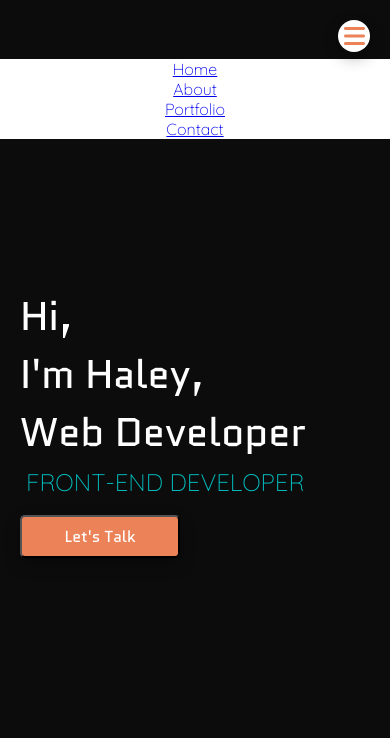
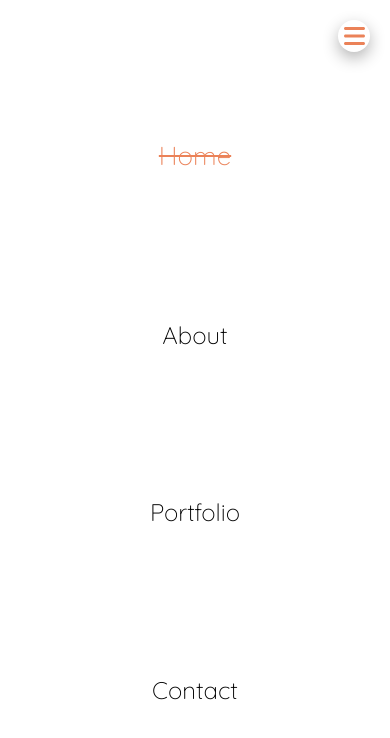
Before and after one commit to hbubley/portfolio2022, a React (Vite) app: page / in a window 390 px wide. Both pictures are taken after a click on the icon 354 px from the left and 36 px from the top of the page. Shown: the top 738 px of the page. Built offline with nearby package versions, Linux system fonts and the light colour scheme; no server answers; the database is empty.

Commit message:
progress on mobile nav

```diff
--- a/src/components/MobileNav/MobileNav.jsx
+++ b/src/components/MobileNav/MobileNav.jsx
@@ -2,10 +2,11 @@ import { FontAwesomeIcon } from '@fortawesome/react-fontawesome'
 import React, { useState } from 'react'
 import styles from './MobileNav.module.scss'
 import { faBars } from '@fortawesome/free-solid-svg-icons'
-import { Link, useNavigate } from 'react-router-dom'
+import { Link, useNavigate, useLocation } from 'react-router-dom'
 
 const MobileNav = () => {
-    let navigate = useNavigate()
+    let navigate = useNavigate();
+    const { pathname } = useLocation();
     const [open, setOpen] = useState(false);
     const onNavigate = (to) => {
         setOpen(false)
@@ -17,11 +18,11 @@ const MobileNav = () => {
                 <FontAwesomeIcon icon={faBars} className={styles.icon} onClick={() => setOpen(!open)} />
             </div>
             {
-                open && <div className={styles.menu} style={{position: 'fixed', right: '0', top: "7%", backgroundColor: "white", width: '100%', fontSize: '4rem', zIndex: '11'}}>
-                    <Link to="/" onClick={() => onNavigate("/")}>Home</Link>
-                    <Link to="/about" onClick={() => onNavigate("/about")}>About</Link>
-                    <Link to="/portfolio" onClick={() => onNavigate("/portfolio")}>Portfolio</Link>
-                    <Link to="/contact" onClick={() => onNavigate("/contact")}>Contact</Link>
+                open && <div className={styles.menu}>
+                    <Link className={pathname === "/" ? styles.activeLink : styles.link} to="/" onClick={() => onNavigate("/")}>Home</Link>
+                    <Link className={pathname === "/about" ? styles.activeLink : styles.link} to="/about" onClick={() => onNavigate("/about")}>About</Link>
+                    <Link className={pathname === "/portfolio" ? styles.activeLink : styles.link} to="/portfolio" onClick={() => onNavigate("/portfolio")}>Portfolio</Link>
+                    <Link className={pathname === "/contact" ? styles.activeLink : styles.link} to="/contact" onClick={() => onNavigate("/contact")}>Contact</Link>
                 </div>
             }
         </>
--- a/src/components/MobileNav/MobileNav.module.scss
+++ b/src/components/MobileNav/MobileNav.module.scss
@@ -27,7 +27,30 @@
         display: flex;
         flex-direction: column;
         align-items: center;
+        justify-content: space-evenly;
         width: 100%;
+        height: 100vh;
+        position: fixed;
+        right: 0;
+        top: 0;
+        background-color: white;
+        width: 100%;
+        font-size: 6rem;
+        z-index: 11;
+    }
+    .link, .link:visited{
+        margin: 2rem;
+        font-weight: 100;
+        text-decoration: none;
+        color: black;
+    }
+
+    .activeLink, .activeLink:visited{
+        margin: 2rem;
+        font-weight: 100;
+        text-decoration: line-through;
+        color: #eb8258;
+        font-size: 6.5rem;
     }
 
     .icon {
--- a/src/components/SideBar/SideBar.jsx
+++ b/src/components/SideBar/SideBar.jsx
@@ -7,7 +7,7 @@ import logoImage from '../../img/HB-LOGO.png'
 import { Link, useLocation } from 'react-router-dom'
 const SideBar = () => {
   const { pathname } = useLocation();
-  console.log(pathname)
+
   return (
     <>
       <div className={styles.container}>
```
